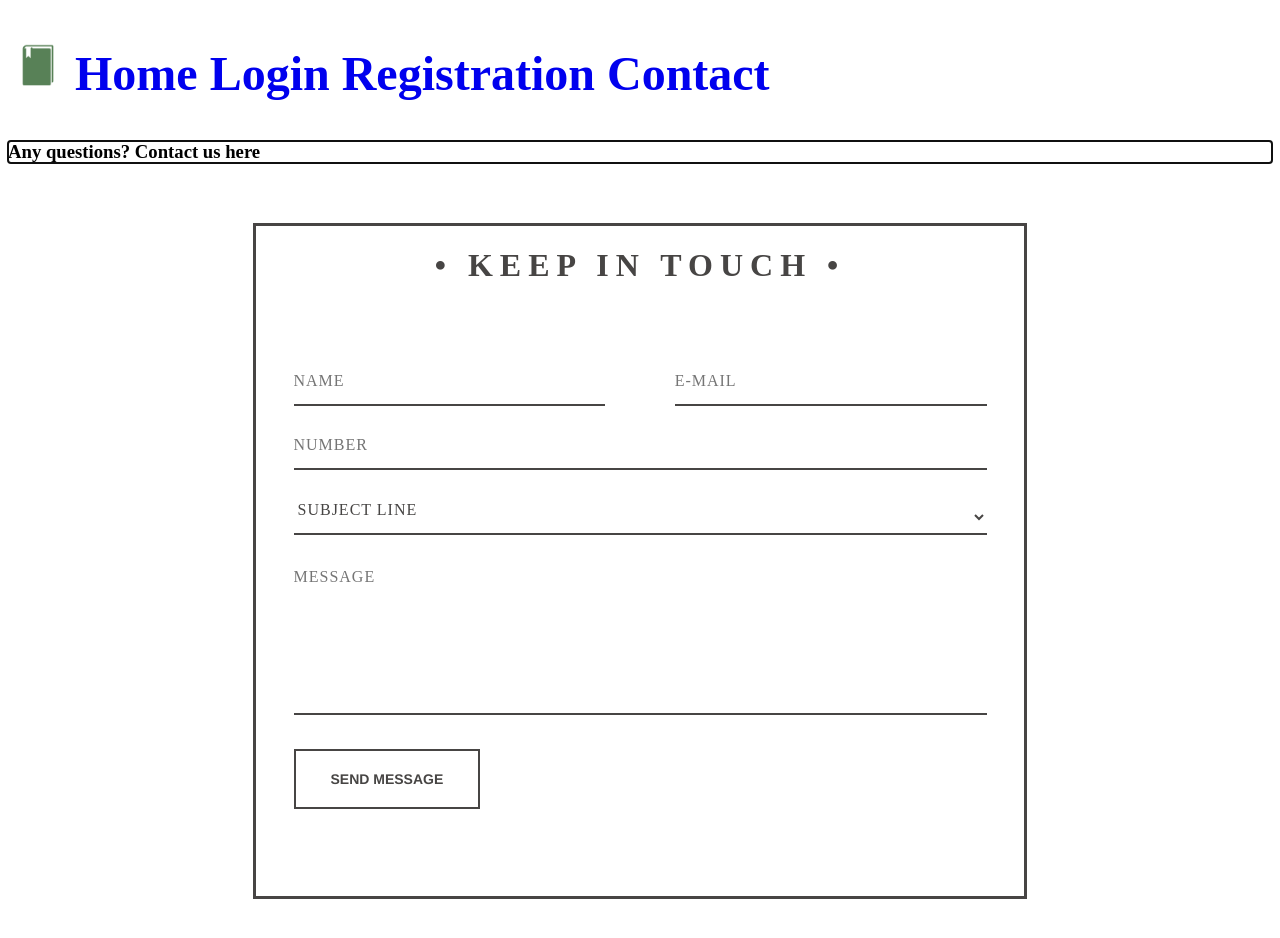
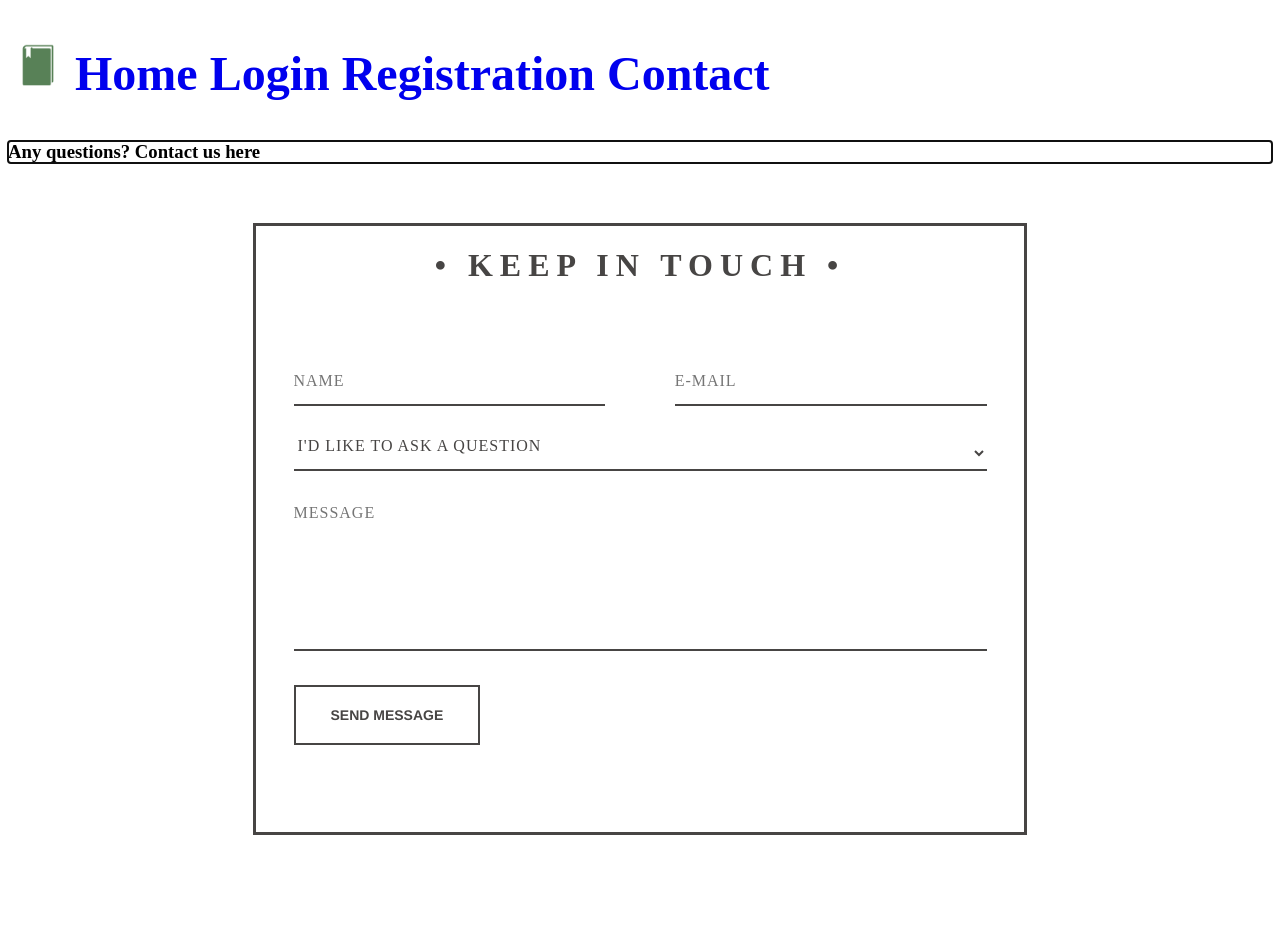
Before and after one commit to MichalaNybroe/Book-Splendor, a Svelte app in the folder client/: page /contact in a window 1280 px wide. Shown: the top 938 px of the page. After the commit the page ends 895 px from the top, so only its background shows below. Built offline with nearby package versions, Linux system fonts and the light colour scheme; a web font is replaced by a local one.

Commit message:
fjernet tlf nr grundet gdpr, ændret drop down rækkefølge

```diff
--- a/client/src/pages/contact/Contact.svelte
+++ b/client/src/pages/contact/Contact.svelte
@@ -38,16 +38,12 @@
         <label for="email"></label>
         <input type="email" placeholder="E-mail" name="email" id="email_input" required>
       </div>
-      <div class="telephone">
-        <label for="name"></label>
-        <input type="text" placeholder="Number" name="telephone" id="telephone_input" required>
-      </div>
       <div class="subject">
         <label for="subject"></label>
         <select placeholder="Subject" name="subject" id="subject_input" required>
-          <option disabled hidden selected>Subject line</option>
+          <option disabled hidden selected>I'd like to ask a question</option>
+          <option>I'd like to ask a question</option>
           <option>I'd like to start a book club</option>
-          <option>I'd like to ask a question</option>
         </select>
       </div>
       <div class="message">
```
